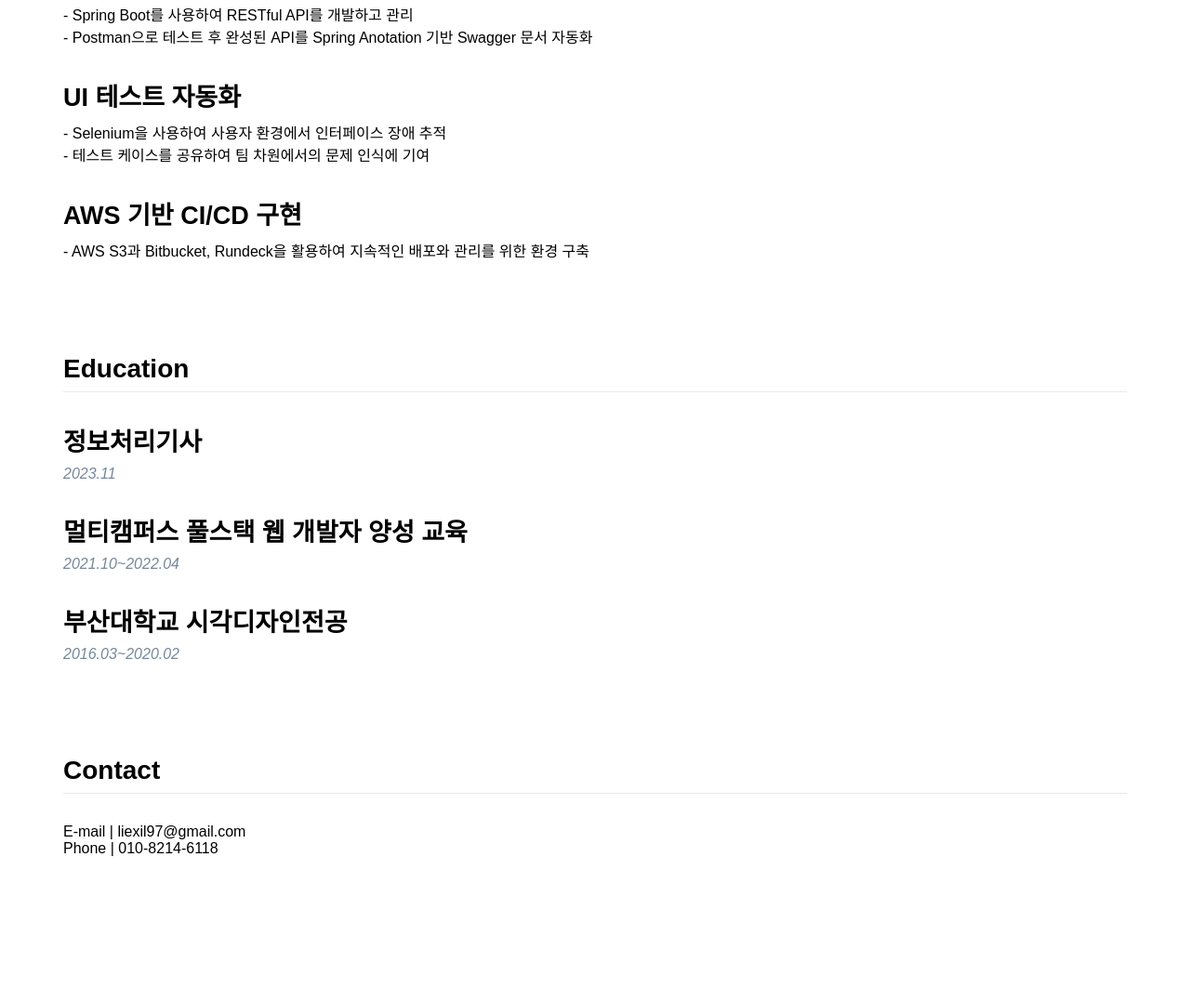
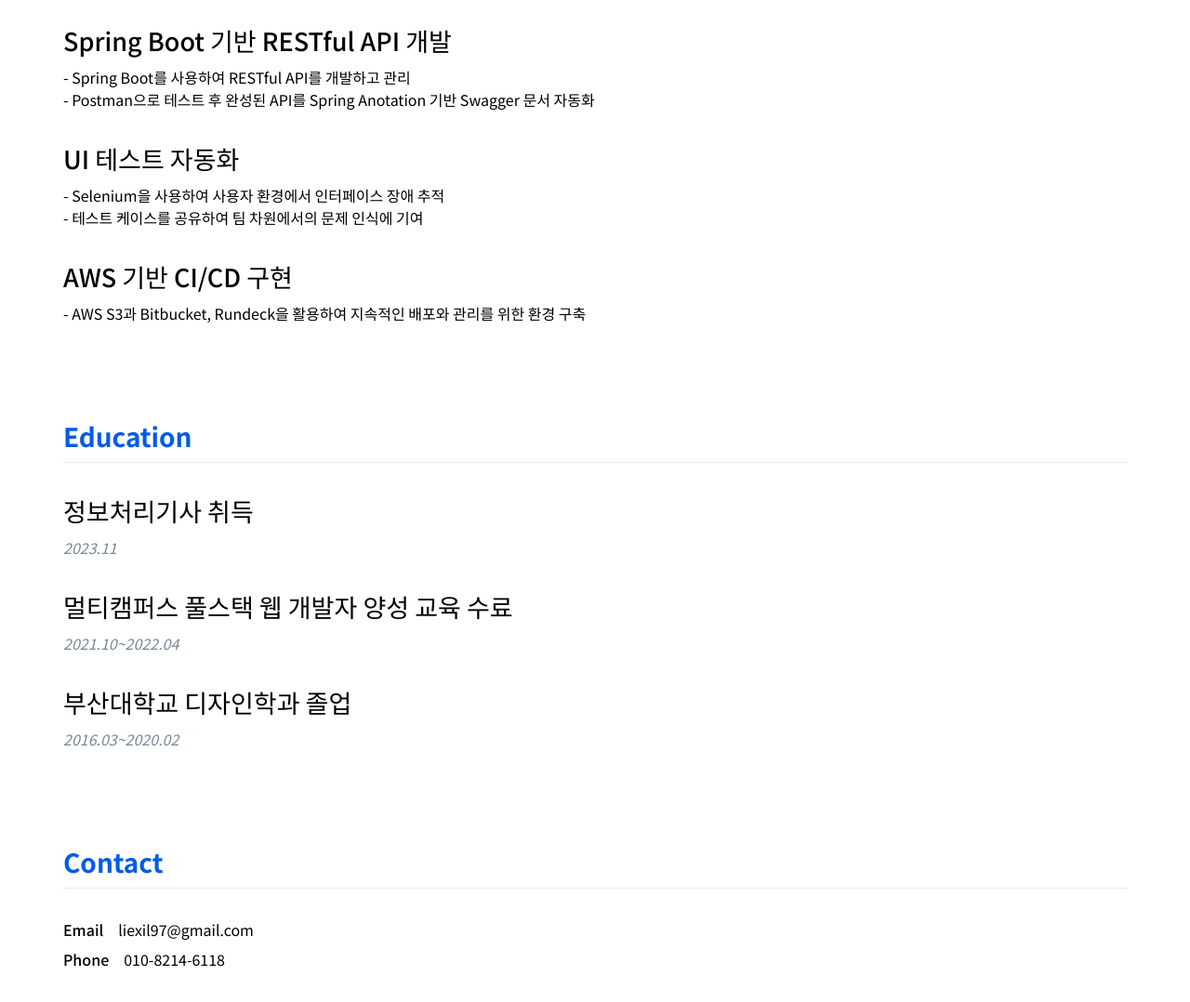
Before and after one commit to June816/resume24, a plain HTML site: page index.html in a window 1280 px wide. Shown: the part 992-2070 px from the top of the page at 93% size. Before the commit the page ends 1974 px from the top, so only its background shows below. Drawn offline with Linux system fonts and the light colour scheme; a web font is replaced by a local one.

Commit message:
update html

```diff
--- a/index.html
+++ b/index.html
@@ -5,26 +5,28 @@
     <meta http-equiv="X-UA-Compatible" content="IE=edge">
     <meta name="viewport" content="width=device-width, initial-scale=1.0">
     <link href="style.css" rel="stylesheet" type="text/css" />
-    <link rel="stylesheet" type="text/css" href="https://cdn.jsdelivr.net/gh/moonspam/NanumSquare@2.0/nanumsquare.css">
+    <link rel="preconnect" href="https://fonts.googleapis.com">
+    <link rel="preconnect" href="https://fonts.gstatic.com" crossorigin>
+    <link href="https://fonts.googleapis.com/css2?family=Noto+Sans+KR:wght@100..900&display=swap" rel="stylesheet">
     <title>신혜지 Resume</title>
 </head>
 <body>
     <div class="container">
 
-        <div class="section">
+        <div class="section ">
             <div class="h1 bolder mb-16">사용자 중심의 웹 서비스를 제공하는 신혜지입니다.</div>
-            <div class="h2 bolder">새로운 기술을 적극적으로 학습하여 기존 소스와 개발 환경의 개선에 도전합니다.</div>
-            <div class="h2 bolder">성장을 위해 성실하게 노력하고, 팀원 간 원활한 소통을 통해 최적의 코드를 작성하고자 합니다.</div>
+            <div class="h2 bold">새로운 기술을 적극적으로 학습하여 기존 소스와 개발 환경의 개선에 도전합니다.</div>
+            <div class="h2 bold">성장을 위해 성실하게 노력하고, 팀원 간 원활한 소통을 통해 최적의 코드를 작성하고자 합니다.</div>
         </div>
 
 
         <div class="section">
-            <div class="h3 bolder">Work Experience</div>
+            <div class="h3 bolder text-blue">Work Experience</div>
             <hr class="mb-16" />
 
             <div class="horizon">
                 <div class="first">
-                    <div class="h2 mb-8 bolder">
+                    <div class="h2 mb-8 bold">
                         아정당
                     </div>
                     <div class="grey mb-4 italic f-16">
@@ -46,13 +48,14 @@
                             <li>
                                 약 200명의 전직원 대상 CRM 오픈 후 발생한 장애 추적 및 이슈 대응
                             </li>
+                            <br>
                             <li>
                                 회사 소개 및 채용 사이트를 구현하여 고객 인지도 확산에 기여
                             </li>
-
                             <li>
                                 고객 이벤트 신청 페이지를 제작하여 원활한 사업 서비스 제공
                             </li>
+                            <br>
                             <li>
                                 사용자와 임원의 요구에 맞춰 기존 소스 코드 유지 보수
                             </li>
@@ -106,11 +109,11 @@
         </div>
 
         <div class="section">
-            <div class="h3 bolder">Project</div>
+            <div class="h3 bolder text-blue">Project</div>
             <hr class="mb-16" />
 
 
-            <div class="h2 bolder mb-8">
+            <div class="h2 bold mb-8">
                 Vue.js를 활용한 프론트엔드 개발
             </div>
             <div class="mb-16">
@@ -121,7 +124,7 @@
                 - 컴포넌트 기반 설계를 통해 코드 재사용성 도모
             </div>
 
-            <div class="h2 bolder mb-8">
+            <div class="h2 bold mb-8">
                 Spring Boot 기반 RESTful API 개발
             </div>
             <div class="mb-16">
@@ -130,7 +133,7 @@
                 - Postman으로 테스트 후 완성된 API를 Spring Anotation 기반 Swagger 문서 자동화
             </div>
 
-            <div class="h2 bolder mb-8">
+            <div class="h2 bold mb-8">
                 UI 테스트 자동화
             </div>
             <div class="mb-16">
@@ -139,7 +142,7 @@
                 - 테스트 케이스를 공유하여 팀 차원에서의 문제 인식에 기여
             </div>
 
-            <div class="h2 bolder mb-8">
+            <div class="h2 bold mb-8">
                 AWS 기반 CI/CD 구현
             </div>
             <div class="mb-16">
@@ -149,25 +152,25 @@
         </div>
 
         <div class="section">
-            <div class="h3 bolder">Education</div>
+            <div class="h3 bolder text-blue">Education</div>
             <hr class="mb-16" />
 
-            <div class="h2 bolder mb-8">
-                정보처리기사
+            <div class="h2 bold mb-8">
+                정보처리기사 취득
             </div>
             <div class="mb-16 grey italic">
                 2023.11
             </div>
 
-            <div class="h2 bolder mb-8">
-                멀티캠퍼스 풀스택 웹 개발자 양성 교육
+            <div class="h2 bold mb-8">
+                멀티캠퍼스 풀스택 웹 개발자 양성 교육 수료
             </div>
             <div class="mb-16 grey italic">
                 2021.10~2022.04
             </div>
 
-            <div class="h2 bolder mb-8">
-                부산대학교 시각디자인전공
+            <div class="h2 bold mb-8">
+                부산대학교 디자인학과 졸업
             </div>
             <div class="mb-16 grey italic">
                 2016.03~2020.02
@@ -177,12 +180,17 @@
 
 
         <div>
-            <div class="h3 bolder">Contact</div>
+            <div class="h3 bolder text-blue">Contact</div>
             <hr class="mb-16" />
+            <div class="horizon mb-8">
+                <div class="bold mr-16">Email</div>
+                <div>liexil97@gmail.com</div>
+            </div>
+            <div class="horizon">
+                <div class="bold mr-16">Phone</div>
+                <div>010-8214-6118</div>
+            </div>
 
-            E-mail | liexil97@gmail.com
-            <br>
-            Phone | 010-8214-6118
 
         </div>
 
```
